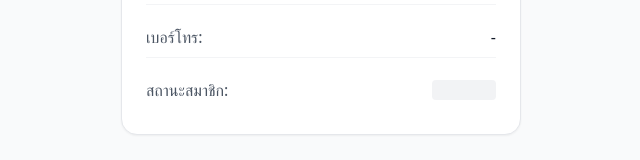
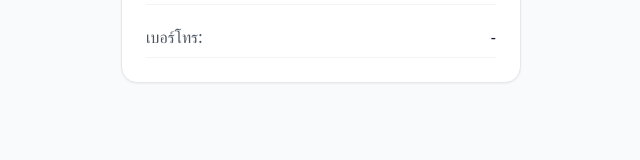
Before and after one commit to Bossdeb/blackyoga-app, a Vue app: page /profile in a window 1280 px wide. Shown: the part 376-536 px from the top of the page, without its empty margins (319-959 px from the left). Built offline with nearby package versions, Linux system fonts and the light colour scheme.

Commit message:
Update ProfilePage.vue

```diff
--- a/src/pages/ProfilePage.vue
+++ b/src/pages/ProfilePage.vue
@@ -53,13 +53,7 @@
             <span class="text-gray-600">เบอร์โทร:</span>
             <span class="text-gray-900 font-medium">{{ user?.phone || '-' }}</span>
           </div>
-          <div class="flex justify-between items-center py-2">
-             <span class="text-gray-600">สถานะสมาชิก:</span>
-             <span v-if="!user" class="h-5 w-16 bg-gray-200 rounded animate-pulse"></span>
-             <span v-else class="font-medium" :class="user.membershipExpireAt ? 'text-green-600' : 'text-red-600'">
-               {{ user.membershipExpireAt ? formatDate(user.membershipExpireAt) : 'ไม่มีสิทธิ์สมาชิก' }}
-             </span>
-          </div>
+
         </div>
       </div>
 
@@ -73,10 +67,10 @@
           <div v-else class="text-lg font-bold text-red-600 mb-2">ไม่มีสิทธิ์สมาชิก</div>
 
           <div v-if="isExpired" class="bg-red-50 border border-red-200 text-red-700 text-sm rounded-xl p-3">
-            สมาชิกของคุณหมดอายุแล้ว ไม่สามารถจองคลาสได้
+            สมาชิกของคุณหมดอายุแล้ว
           </div>
           <div v-else-if="!user.membershipExpireAt" class="bg-red-50 border border-red-200 text-red-700 text-sm rounded-xl p-3">
-            คุณยังไม่มีสิทธิ์สมาชิก ไม่สามารถจองคลาสได้ กรุณาติดต่อแอดมิน
+            คุณยังไม่มีสิทธิ์สมาชิก กรุณาติดต่อแอดมิน
           </div>
           <div v-else class="bg-green-50 border border-green-200 text-green-700 text-sm rounded-xl p-3">
             สมาชิกของคุณยังใช้งานได้
@@ -131,7 +125,6 @@
           </button>
         </div>
       </div>
-
     </main>
 </template>
 
```
